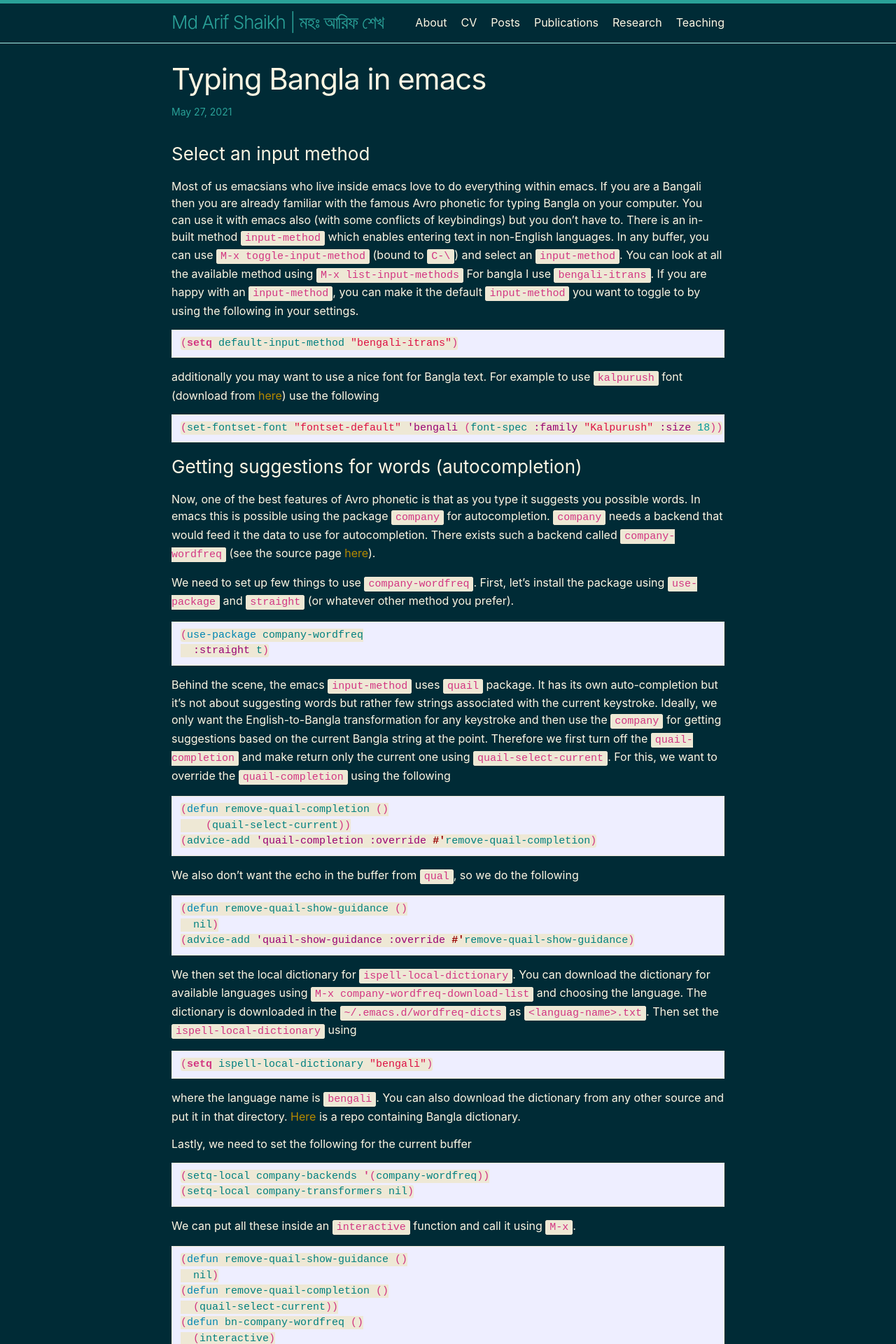
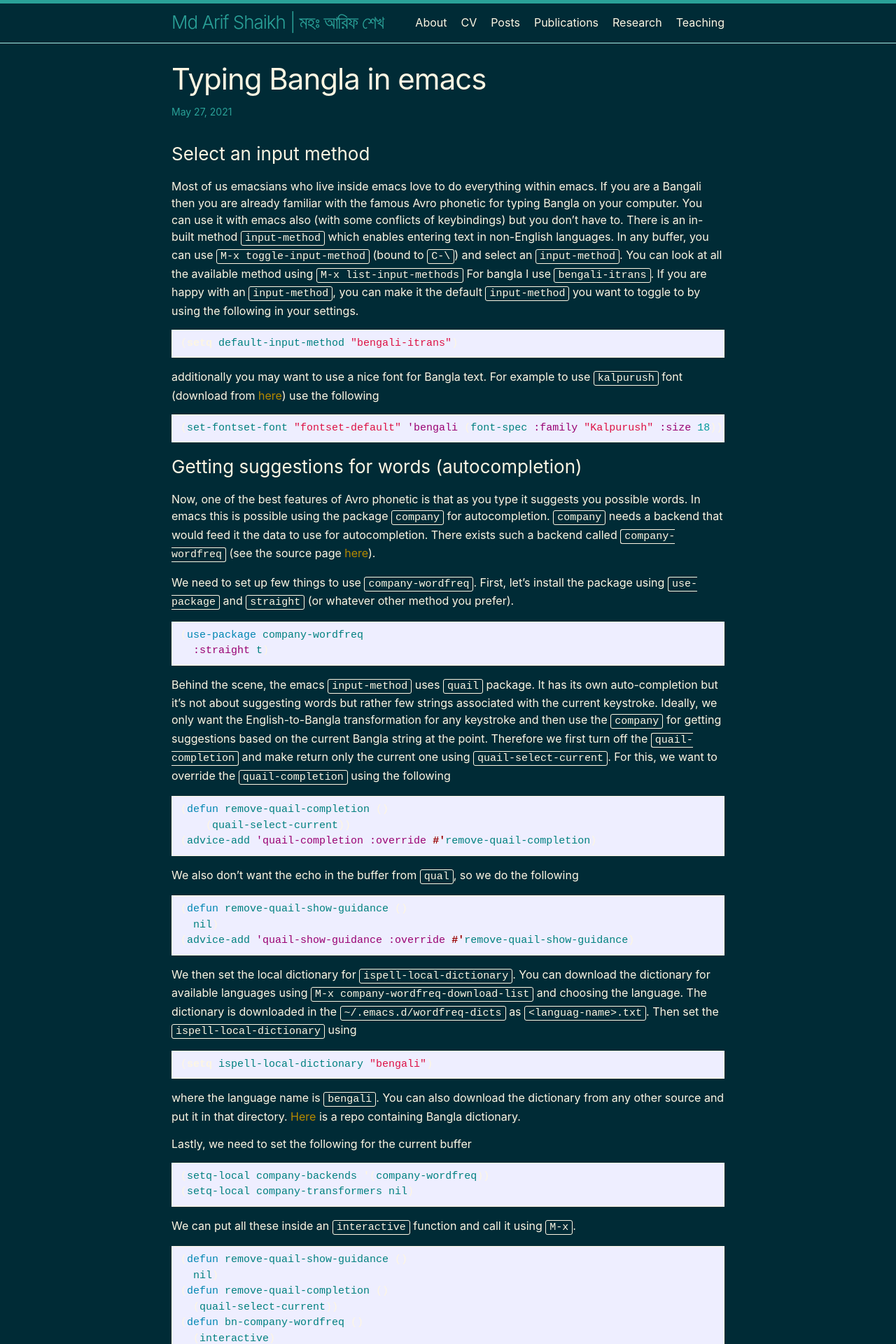
Before and after one commit to md-arif-shaikh/md-arif-shaikh.github.io, a Jekyll site: the page built from _posts/2021-05-27-typing-bangla-in-emacs.md, in a window 1280 px wide. Shown: the top 1920 px of the page at 70% size. Built offline with Jekyll 4.4.1, drawn with Linux system fonts in a browser that asks for light colours; our own code applies the rules of GitHub Pages for plain Markdown files.

Commit message:
Update _base.scss

```diff
--- a/_sass/minima/_base.scss
+++ b/_sass/minima/_base.scss
@@ -129,7 +129,7 @@ a {
  * Blockquotes
  */
 blockquote {
-  color: $code-color;
+  color: $grey-color;
   border-left: 4px solid $grey-color-light;
   padding-left: $spacing-unit / 2;
   @include relative-font-size(1.125);
@@ -148,11 +148,11 @@ blockquote {
  */
 pre,
 code {
-  color: $code-color;
+  /*color: $code-color;*/
   @include relative-font-size(0.9375);
-  border: 1px solid $code-background;
+  border: 1px solid; /* $code-background;*/
   border-radius: 3px;
-  background-color: $code-background;
+  /*background-color: $code-background;*/
 }
 
 code {
```
